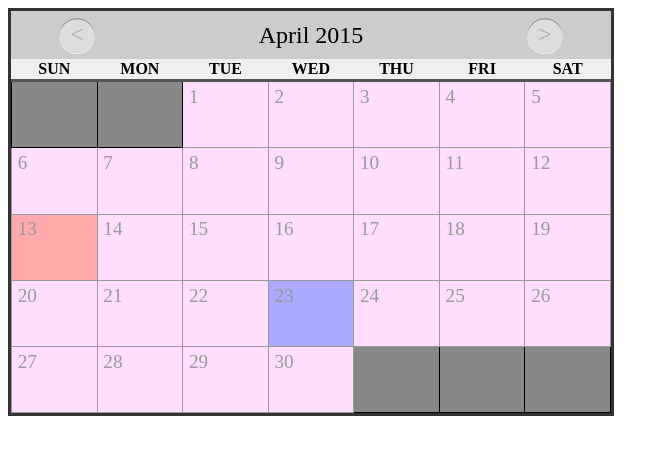
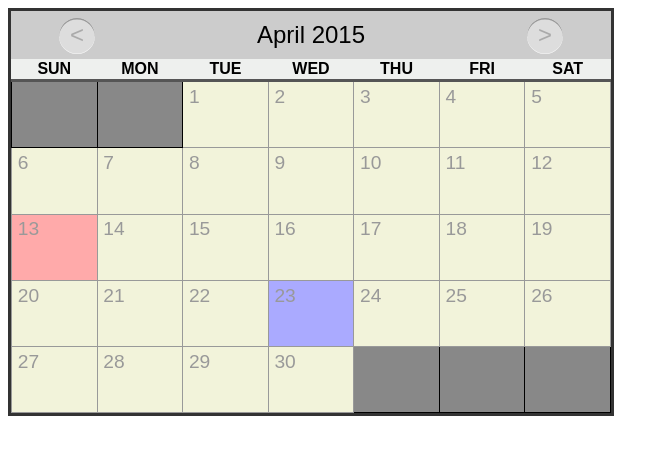
Before and after one commit to glredig/glredig.github.io, a plain HTML site: page arc_calendar.html in a window 1280 px wide. Shown: the whole page, without its empty margins (0-669 px from the left). Drawn offline with nearby package versions, Linux system fonts and the light colour scheme.

Commit message:
updated type_3 color and global font for arc_cal

```diff
--- a/css/arc_calendar.css
+++ b/css/arc_calendar.css
@@ -3,6 +3,7 @@
   min-height: 4.5em;
   border: .2em solid #333;
   position: relative;
+  font-family: Arial, sans-serif;
 }
 .arc_calendar_container .type_0 {
   background-color: #aaffaa;
@@ -14,8 +15,24 @@
   background-color: #aaaaff;
 }
 .arc_calendar_container .type_3 {
-  background-color: #ffddff;
+  background-color: #f2f3da;
 }
+
+.type_0 {
+    background-color: #aaffaa;
+  }
+
+  .type_1 {
+    background-color: #ffaaaa;
+  }
+
+  .type_2 {
+    background-color: #aaaaff;
+  }
+
+  .type_3 {
+    background-color: #ffddff;
+  }
 .arc_calendar_container .arc_calendar_menu {
   background-color: #ccc;
 }
```
